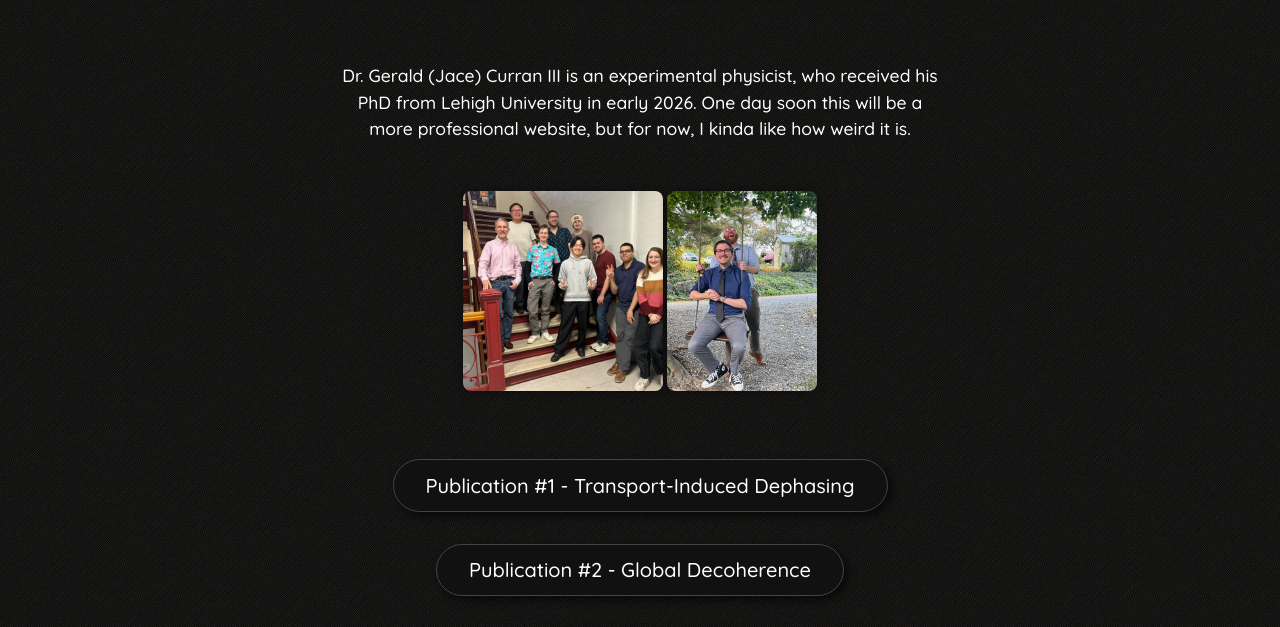
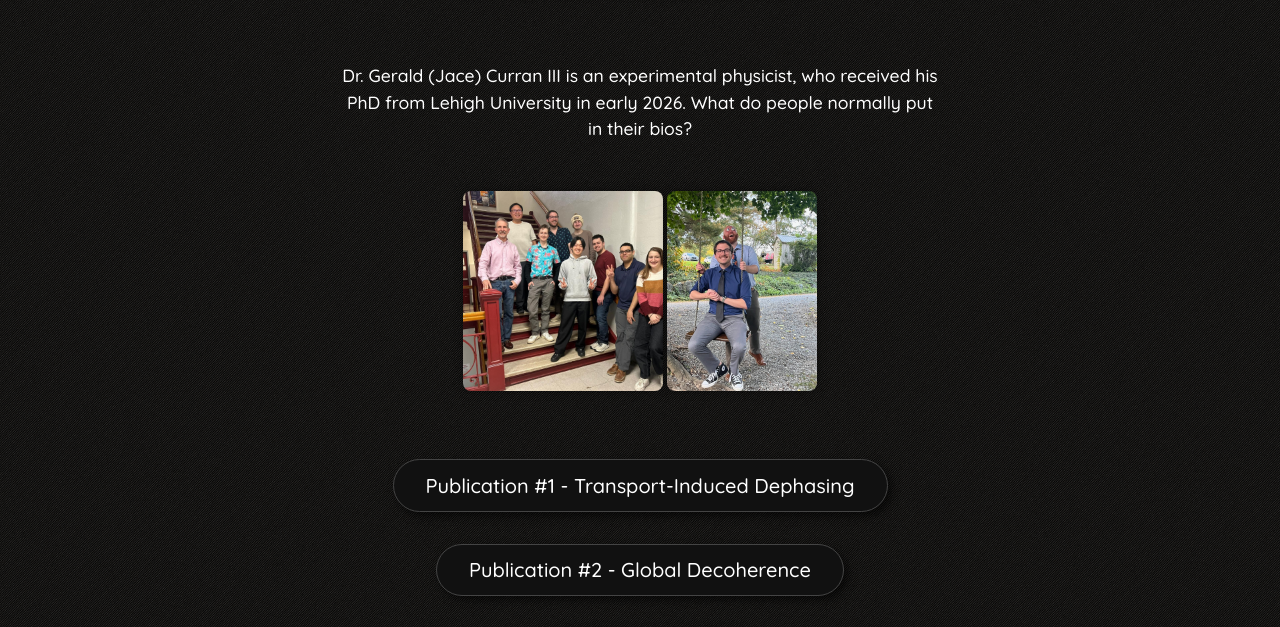
Before and after one commit to Unifix818/jacecurran.com, a plain HTML site: page index.html in a window 1280 px wide. Shown: the part 473-1100 px from the top of the page. Drawn offline with Linux system fonts and the light colour scheme; a web font is replaced by a local one.

Commit message:
Modify bio text in index.html
Updated the bio text in the about section.

```diff
--- a/index.html
+++ b/index.html
@@ -34,7 +34,7 @@
   <div class="about-text">
     <p>
       Dr. Gerald (Jace) Curran III is an experimental physicist, who received his PhD from Lehigh University in early 2026.
-	  One day soon this will be a more professional website, but for now, I kinda like how weird it is.
+	  What do people normally put in their bios?
     </p>
   </div>
 	<div class="about-images about-right">
```
